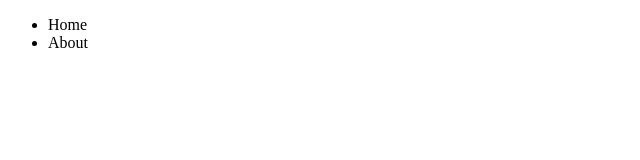
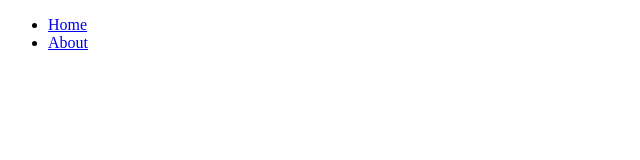
Before and after one commit to tembik/coba-github-action, a plain HTML site: page index.html in a window 1280 px wide. Shown: the full height of the page, 0-640 px from the left. Drawn offline with Linux system fonts and the light colour scheme.

Commit message:
menambahkan link

```diff
--- a/index.html
+++ b/index.html
@@ -8,8 +8,8 @@
 </head>
 <body>
     <ul>
-        <li>Home</li>
-        <li>About</li>
+        <li><a href="#">Home</a></li>
+        <li><a href="#">About</a></li>
     </ul>
 </body>
 </html>
```
